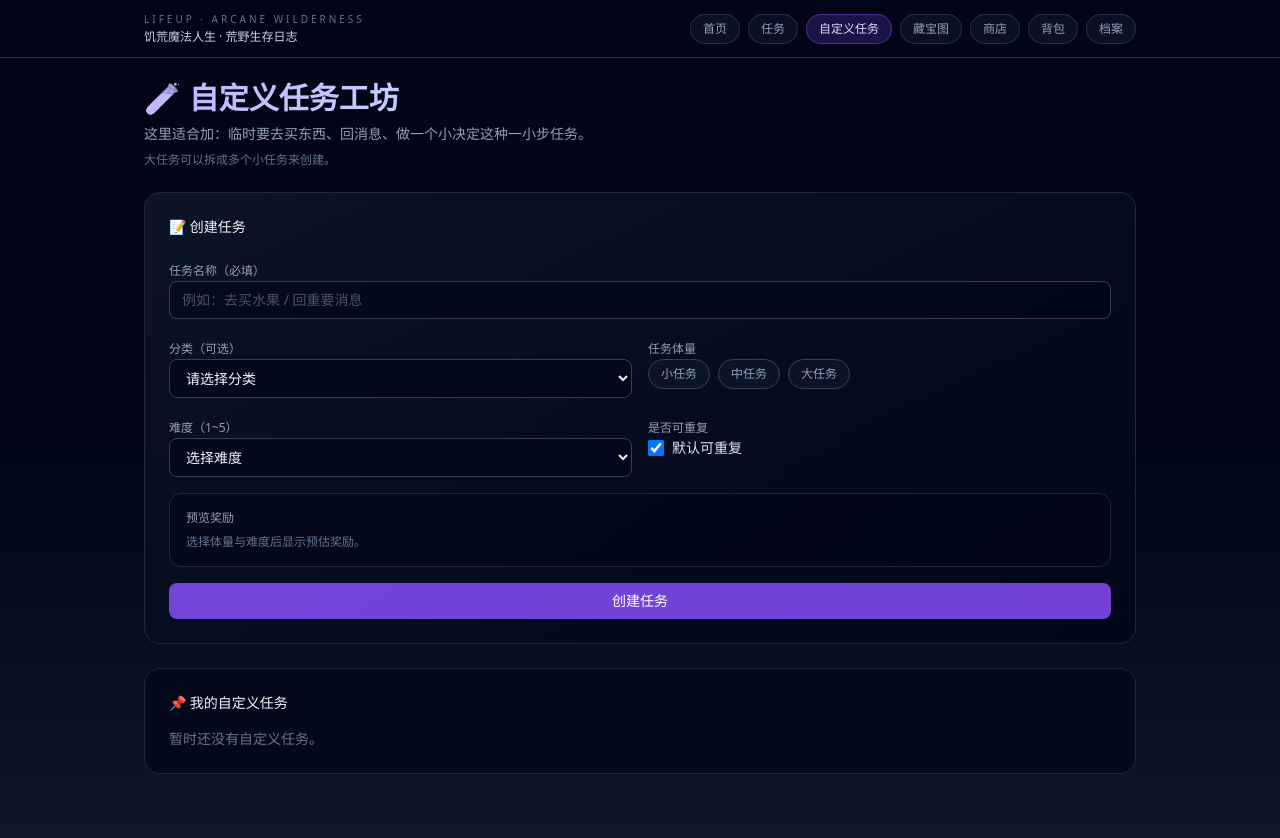
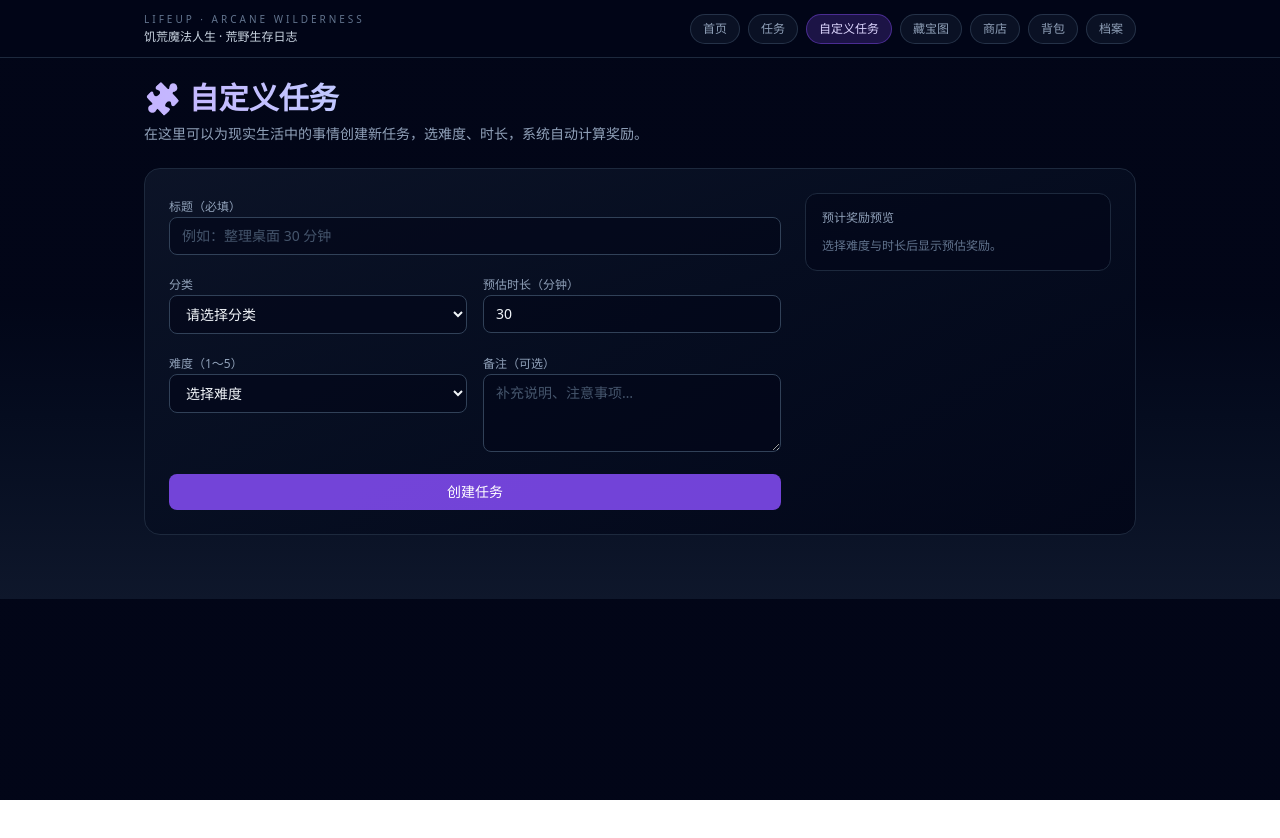
Before and after one commit to sun459876829/lifeup, a Next.js app: page /custom-tasks in a window 1280 px wide. After the commit the page ends 800 px from the top, so only its background shows below. Built offline with nearby package versions, Linux system fonts and the light colour scheme.

Commit message:
Add custom task creation and previews

```diff
--- a/src/app/custom-tasks/page.js
+++ b/src/app/custom-tasks/page.js
@@ -1,59 +1,54 @@
 "use client";
 
-import { useMemo, useState } from "react";
+import Link from "next/link";
+import { useMemo, useRef, useState } from "react";
 import { useWorld } from "../worldState";
-import { computeRewardsForTask, TASK_SIZE_OPTIONS } from "../gameConfig/taskRewards";
+import { calculateReward } from "../../game/config";
 
 const CATEGORY_OPTIONS = [
-  { value: "life", label: "生活" },
-  { value: "other", label: "购物" },
-  { value: "course", label: "学习" },
-  { value: "future", label: "工作" },
-  { value: "other", label: "情绪" },
-  { value: "other", label: "其他" },
+  { value: "study", label: "学习", kind: "study" },
+  { value: "money", label: "工作赚钱", kind: "money" },
+  { value: "life", label: "生活整理", kind: "life" },
+  { value: "body", label: "运动身体", kind: "body" },
+  { value: "social", label: "社交", kind: "social" },
+  { value: "misc", label: "其他", kind: "misc" },
 ];
 
-const SIZE_LABELS = TASK_SIZE_OPTIONS.reduce((acc, item) => {
-  acc[item.value] = item.label;
-  return acc;
-}, {});
+const DIFFICULTY_OPTIONS = [
+  { value: 1, label: "1 · 超轻松" },
+  { value: 2, label: "2 · 普通" },
+  { value: 3, label: "3 · 有点难" },
+  { value: 4, label: "4 · 挑战" },
+  { value: 5, label: "5 · 史诗任务" },
+];
 
-const SIZE_MINUTES = TASK_SIZE_OPTIONS.reduce((acc, item) => {
-  acc[item.value] = item.minutes;
-  return acc;
-}, {});
-
-function formatSanity(effect) {
-  if (!effect?.sanity) return "🧠 0";
-  return `🧠 ${effect.sanity > 0 ? "+" : ""}${effect.sanity}`;
+function resolveCategoryKind(category) {
+  return CATEGORY_OPTIONS.find((option) => option.value === category)?.kind || "misc";
 }
 
 export default function CustomTasksPage() {
-  const { hydrated, tasks, registerTask, removeTask } = useWorld();
+  const { hydrated, registerTask } = useWorld();
+  const titleRef = useRef(null);
   const [form, setForm] = useState({
     title: "",
     category: "",
-    size: "",
     difficulty: "",
-    isRepeatable: true,
+    minutes: "30",
+    notes: "",
   });
-  const [message, setMessage] = useState("");
+  const [feedback, setFeedback] = useState(null);
 
-  const preview = useMemo(
-    () =>
-      computeRewardsForTask({
-        size: form.size,
-        difficulty: form.difficulty,
-        category: form.category || "other",
-        isUserCreated: true,
-      }),
-    [form.size, form.difficulty, form.category]
-  );
-
-  const customTasks = useMemo(
-    () => tasks.filter((task) => task.isUserCreated),
-    [tasks]
-  );
+  const rewardPreview = useMemo(() => {
+    const minutesValue = Number(form.minutes);
+    const difficultyValue = Number(form.difficulty);
+    if (!minutesValue || !difficultyValue) return null;
+    return calculateReward({
+      difficulty: difficultyValue,
+      minutes: minutesValue,
+      kind: resolveCategoryKind(form.category),
+      comboCount: 1,
+    });
+  }, [form.category, form.difficulty, form.minutes]);
 
   function handleChange(key, value) {
     setForm((prev) => ({ ...prev, [key]: value }));
@@ -61,49 +56,68 @@ export default function CustomTasksPage() {
 
   function handleSubmit(event) {
     event.preventDefault();
-    if (!form.title.trim()) {
-      setMessage("请先填写任务名称");
+    const title = form.title.trim();
+    if (!title) {
+      setFeedback({ type: "error", text: "请先填写任务标题。" });
       return;
     }
-    if (!form.size || !form.difficulty) {
-      setMessage("请选择任务体量与难度");
+    if (!form.category) {
+      setFeedback({ type: "error", text: "请选择任务分类。" });
       return;
     }
 
-    const reward = computeRewardsForTask({
-      size: form.size,
-      difficulty: form.difficulty,
-      category: form.category || "other",
+    const minutesValue = Number(form.minutes);
+    const difficultyValue = Number(form.difficulty);
+
+    if (!minutesValue || minutesValue < 5 || minutesValue > 180) {
+      setFeedback({ type: "error", text: "时长建议填写 5～180 分钟。" });
+      return;
+    }
+    if (!difficultyValue || difficultyValue < 1 || difficultyValue > 5) {
+      setFeedback({ type: "error", text: "请选择任务难度。" });
+      return;
+    }
+
+    const preview = calculateReward({
+      difficulty: difficultyValue,
+      minutes: minutesValue,
+      kind: resolveCategoryKind(form.category),
+      comboCount: 1,
+    });
+
+    const created = registerTask({
+      title,
+      category: form.category,
+      notes: form.notes.trim(),
+      difficulty: difficultyValue,
+      minutes: minutesValue,
+      kind: resolveCategoryKind(form.category),
+      exp: preview.exp,
+      coinsReward: preview.coins,
+      rewardPreview: { coins: preview.coins, exp: preview.exp },
+      isRepeatable: true,
       isUserCreated: true,
     });
 
-    const created = registerTask({
-      title: form.title.trim(),
-      category: form.category || "other",
-      isRepeatable: form.isRepeatable,
-      exp: reward.exp,
-      coinsReward: reward.coinsReward,
-      effect: reward.effect,
-      isUserCreated: true,
-      size: form.size,
-      minutes: SIZE_MINUTES[form.size],
-      difficulty: Number(form.difficulty),
+    if (created) {
+      setFeedback({
+        type: "success",
+        text: `创建成功：${created.title}`,
+        reward: preview,
       });
-
-    if (created) {
-      setMessage(`已创建任务：${created.title}`);
       setForm({
         title: "",
         category: "",
-        size: "",
         difficulty: "",
-        isRepeatable: true,
+        minutes: "30",
+        notes: "",
       });
     }
   }
 
-  function handleDelete(taskId) {
-    removeTask(taskId);
+  function handleCreateAnother() {
+    setFeedback(null);
+    titleRef.current?.focus();
   }
 
   if (!hydrated) {
@@ -113,7 +127,7 @@ export default function CustomTasksPage() {
           <div className="text-xs tracking-[0.3em] uppercase text-slate-500">
             LifeUP · Arcane Wilderness
           </div>
-          <div className="text-lg text-slate-100">正在加载任务工坊…</div>
+          <div className="text-lg text-slate-100">正在加载自定义任务…</div>
         </div>
       </div>
     );
@@ -123,33 +137,61 @@ export default function CustomTasksPage() {
     <div className="space-y-6">
       <header className="space-y-2">
         <h1 className="text-3xl font-semibold bg-gradient-to-r from-violet-300 via-sky-200 to-emerald-300 bg-clip-text text-transparent">
-          🧪 自定义任务工坊
+          🧩 自定义任务
         </h1>
         <p className="text-sm text-slate-400">
-          这里适合加：临时要去买东西、回消息、做一个小决定这种一小步任务。
+          在这里可以为现实生活中的事情创建新任务，选难度、时长，系统自动计算奖励。
         </p>
-        <p className="text-xs text-slate-500">大任务可以拆成多个小任务来创建。</p>
       </header>
 
-      {message && (
-        <div className="rounded-lg bg-violet-500/20 border border-violet-500/40 p-3 text-sm text-violet-100">
-          {message}
+      {feedback && (
+        <div
+          className={`rounded-lg border p-4 text-sm ${
+            feedback.type === "success"
+              ? "bg-emerald-500/15 border-emerald-500/40 text-emerald-100"
+              : "bg-rose-500/20 border-rose-500/40 text-rose-100"
+          }`}
+        >
+          <div className="font-medium">{feedback.text}</div>
+          {feedback.type === "success" && feedback.reward && (
+            <div className="mt-2 text-xs text-emerald-200">
+              奖励预览：{feedback.reward.coins} coin，{feedback.reward.exp} EXP（当前连击可能进一步提高）
+            </div>
+          )}
+          {feedback.type === "success" && (
+            <div className="mt-3 flex flex-wrap gap-2">
+              <button
+                type="button"
+                onClick={handleCreateAnother}
+                className="rounded-full border border-emerald-400/40 bg-emerald-500/10 px-3 py-1 text-xs text-emerald-100"
+              >
+                再创建一个
+              </button>
+              <Link
+                href="/tasks"
+                className="rounded-full border border-slate-700 bg-slate-900/60 px-3 py-1 text-xs text-slate-200"
+              >
+                返回任务列表
+              </Link>
+            </div>
+          )}
         </div>
       )}
 
-      <section className="rounded-2xl border border-slate-800 bg-gradient-to-br from-slate-900/80 to-slate-950/90 p-6 space-y-5">
-        <h2 className="text-sm font-medium text-slate-100">📝 创建任务</h2>
+      <section className="rounded-2xl border border-slate-800 bg-gradient-to-br from-slate-900/80 to-slate-950/90 p-6">
+        <div className="grid gap-6 lg:grid-cols-[minmax(0,2fr)_minmax(0,1fr)]">
           <form className="space-y-4" onSubmit={handleSubmit}>
             <div className="space-y-2">
               <label className="text-xs text-slate-400" htmlFor="task-title">
-              任务名称（必填）
+                标题（必填）
               </label>
               <input
                 id="task-title"
+                ref={titleRef}
                 type="text"
                 value={form.title}
                 onChange={(event) => handleChange("title", event.target.value)}
-              placeholder="例如：去买水果 / 回重要消息"
+                placeholder="例如：整理桌面 30 分钟"
                 className="w-full rounded-lg border border-slate-700 bg-slate-950/60 px-3 py-2 text-sm text-slate-100 placeholder:text-slate-600 focus:outline-none focus:ring-2 focus:ring-violet-500/40"
                 required
               />
@@ -158,17 +200,18 @@ export default function CustomTasksPage() {
             <div className="grid gap-4 md:grid-cols-2">
               <div className="space-y-2">
                 <label className="text-xs text-slate-400" htmlFor="task-category">
-                分类（可选）
+                  分类
                 </label>
                 <select
                   id="task-category"
                   value={form.category}
                   onChange={(event) => handleChange("category", event.target.value)}
                   className="w-full rounded-lg border border-slate-700 bg-slate-950/60 px-3 py-2 text-sm text-slate-100 focus:outline-none focus:ring-2 focus:ring-violet-500/40"
+                  required
                 >
                   <option value="">请选择分类</option>
                   {CATEGORY_OPTIONS.map((option) => (
-                  <option key={`${option.label}-${option.value}`} value={option.value}>
+                    <option key={option.value} value={option.value}>
                       {option.label}
                     </option>
                   ))}
@@ -176,77 +219,56 @@ export default function CustomTasksPage() {
               </div>
 
               <div className="space-y-2">
-              <span className="text-xs text-slate-400">任务体量</span>
-              <div className="flex flex-wrap gap-2">
-                {TASK_SIZE_OPTIONS.map((option) => (
-                  <label
-                    key={option.value}
-                    className={`px-3 py-1.5 rounded-full text-xs border transition cursor-pointer ${
-                      form.size === option.value
-                        ? "bg-violet-500/30 border-violet-400 text-violet-100"
-                        : "bg-slate-900/70 border-slate-700 text-slate-400 hover:text-slate-200"
-                    }`}
-                  >
+                <label className="text-xs text-slate-400" htmlFor="task-minutes">
+                  预估时长（分钟）
+                </label>
                 <input
-                      type="radio"
-                      name="task-size"
-                      value={option.value}
-                      checked={form.size === option.value}
-                      onChange={(event) => handleChange("size", event.target.value)}
-                      className="sr-only"
+                  id="task-minutes"
+                  type="number"
+                  min={5}
+                  max={180}
+                  step={5}
+                  value={form.minutes}
+                  onChange={(event) => handleChange("minutes", event.target.value)}
+                  className="w-full rounded-lg border border-slate-700 bg-slate-950/60 px-3 py-2 text-sm text-slate-100 focus:outline-none focus:ring-2 focus:ring-violet-500/40"
                 />
-                    {option.label}
-                  </label>
-                ))}
-              </div>
               </div>
             </div>
 
             <div className="grid gap-4 md:grid-cols-2">
               <div className="space-y-2">
                 <label className="text-xs text-slate-400" htmlFor="task-difficulty">
-                难度（1~5）
+                  难度（1～5）
                 </label>
                 <select
                   id="task-difficulty"
                   value={form.difficulty}
                   onChange={(event) => handleChange("difficulty", event.target.value)}
                   className="w-full rounded-lg border border-slate-700 bg-slate-950/60 px-3 py-2 text-sm text-slate-100 focus:outline-none focus:ring-2 focus:ring-violet-500/40"
+                  required
                 >
                   <option value="">选择难度</option>
-                {[1, 2, 3, 4, 5].map((level) => (
-                  <option key={level} value={level}>
-                    {level}
+                  {DIFFICULTY_OPTIONS.map((option) => (
+                    <option key={option.value} value={option.value}>
+                      {option.label}
                     </option>
                   ))}
                 </select>
               </div>
 
               <div className="space-y-2">
-              <span className="text-xs text-slate-400">是否可重复</span>
-              <label className="flex items-center gap-2 text-sm text-slate-200">
-                <input
-                  type="checkbox"
-                  checked={form.isRepeatable}
-                  onChange={(event) => handleChange("isRepeatable", event.target.checked)}
-                  className="h-4 w-4 rounded border-slate-600 bg-slate-900 text-violet-500 focus:ring-violet-500"
+                <label className="text-xs text-slate-400" htmlFor="task-notes">
+                  备注（可选）
+                </label>
+                <textarea
+                  id="task-notes"
+                  value={form.notes}
+                  onChange={(event) => handleChange("notes", event.target.value)}
+                  placeholder="补充说明、注意事项…"
+                  rows={3}
+                  className="w-full rounded-lg border border-slate-700 bg-slate-950/60 px-3 py-2 text-sm text-slate-100 placeholder:text-slate-600 focus:outline-none focus:ring-2 focus:ring-violet-500/40"
                 />
-                默认可重复
-              </label>
               </div>
-          </div>
-
-          <div className="rounded-xl border border-slate-800 bg-slate-950/60 p-4">
-            <div className="text-xs text-slate-400">预览奖励</div>
-            {form.size && form.difficulty ? (
-              <div className="mt-2 flex flex-wrap gap-3 text-sm text-slate-200">
-                <span>预计 EXP {preview.exp}</span>
-                <span>预计魔力币 {preview.coinsReward}</span>
-                <span>预计精神 {formatSanity(preview.effect)}</span>
-              </div>
-            ) : (
-              <div className="mt-2 text-xs text-slate-500">选择体量与难度后显示预估奖励。</div>
-            )}
             </div>
 
             <button
@@ -256,41 +278,21 @@ export default function CustomTasksPage() {
               创建任务
             </button>
           </form>
-      </section>
 
-      <section className="rounded-2xl border border-slate-800 bg-slate-950/70 p-6 space-y-4">
-        <h2 className="text-sm font-medium text-slate-100">📌 我的自定义任务</h2>
-        {customTasks.length === 0 ? (
-          <div className="text-sm text-slate-500">暂时还没有自定义任务。</div>
+          <aside className="rounded-xl border border-slate-800 bg-slate-950/60 p-4 h-fit">
+            <div className="text-xs text-slate-400">预计奖励预览</div>
+            {rewardPreview ? (
+              <div className="mt-3 space-y-2 text-sm text-slate-200">
+                <div className="text-base font-semibold">
+                  {rewardPreview.coins} coin · {rewardPreview.exp} EXP
+                </div>
+                <div className="text-xs text-slate-400">当前连击可能进一步提高。</div>
+              </div>
             ) : (
-          <div className="space-y-3">
-            {customTasks.map((task) => (
-              <div key={task.id} className="rounded-xl border border-slate-700 bg-slate-950/50 p-4">
-                <div className="flex items-center justify-between">
-                  <div>
-                    <div className="text-sm font-medium text-slate-200">{task.title}</div>
-                    <div className="text-xs text-slate-500">
-                      {task.category || "其他"} · {SIZE_LABELS[task.size] || "-"} · 难度 {task.difficulty || "-"}
+              <div className="mt-3 text-xs text-slate-500">选择难度与时长后显示预估奖励。</div>
+            )}
+          </aside>
         </div>
-                  </div>
-                  <button
-                    type="button"
-                    onClick={() => handleDelete(task.id)}
-                    className="text-xs text-rose-300 hover:text-rose-200"
-                  >
-                    删除
-                  </button>
-                </div>
-                <div className="mt-2 flex flex-wrap gap-2 text-xs text-slate-400">
-                  <span>EXP {task.exp}</span>
-                  <span>🪙 {task.coinsReward}</span>
-                  <span>{formatSanity(task.effect)}</span>
-                  {task.isRepeatable && <span>🔁 可重复</span>}
-                </div>
-              </div>
-            ))}
-          </div>
-        )}
       </section>
     </div>
   );
--- a/src/app/tasks/page.js
+++ b/src/app/tasks/page.js
@@ -4,6 +4,22 @@ import { useMemo, useState } from "react";
 import { useWorld } from "../worldState";
 import { TASK_CATEGORIES, TASK_TEMPLATES } from "../gameConfig/tasksConfig";
 import { calculateReward, resolveTaskKind } from "../../game/config";
+
+const CUSTOM_CATEGORY_LABELS = {
+  study: "学习",
+  money: "工作赚钱",
+  life: "生活整理",
+  body: "运动身体",
+  social: "社交",
+  misc: "其他",
+};
+
+const SYSTEM_CATEGORY_LABELS = TASK_CATEGORIES.reduce((acc, item) => {
+  acc[item.key] = item.label;
+  return acc;
+}, {});
+
+const CATEGORY_LABELS = { ...SYSTEM_CATEGORY_LABELS, ...CUSTOM_CATEGORY_LABELS };
 
 function normalizeEffect(category, effect = {}) {
   return effect;
@@ -16,6 +32,15 @@ function formatEffect(category, effect = {}) {
   if (normalized.sanity) labels.push(`🧠 ${normalized.sanity > 0 ? "+" : ""}${normalized.sanity} 精神`);
   if (normalized.life) labels.push(`❤️ ${normalized.life > 0 ? "+" : ""}${normalized.life} 生命`);
   return labels;
+}
+
+function formatDifficulty(level) {
+  const value = Math.min(5, Math.max(1, Number(level) || 1));
+  return `${"★".repeat(value)}${"☆".repeat(5 - value)}`;
+}
+
+function resolveCategoryLabel(category) {
+  return CATEGORY_LABELS[category] || category || "其他";
 }
 
 export default function TasksPage() {
@@ -191,15 +216,31 @@ export default function TasksPage() {
           <div className="space-y-3">
             {todoTasks.map((task) => {
               const effects = formatEffect(task.category, task.effect);
+              const resolvedKind = task.kind || resolveTaskKind(task.category, task.kind);
+              const rewardPreview = calculateReward({
+                difficulty: task.difficulty || 1,
+                minutes: task.minutes || 10,
+                kind: resolvedKind,
+                comboCount: 1,
+              });
               const canComplete = true;
               return (
                 <div key={task.id} className="rounded-xl border border-slate-700 bg-slate-950/50 p-4">
                   <div className="flex items-center justify-between">
                     <div>
                       <div className="text-sm font-medium text-slate-200">{task.title}</div>
-                      <div className="text-xs text-slate-500">{task.category}</div>
+                      <div className="mt-1 flex flex-wrap gap-2 text-[11px] text-slate-400">
+                        <span className="rounded-full border border-slate-700 bg-slate-900/70 px-2 py-0.5">
+                          {resolveCategoryLabel(task.category)}
+                        </span>
+                        <span className="rounded-full border border-slate-700 bg-slate-900/70 px-2 py-0.5">
+                          难度 {formatDifficulty(task.difficulty)}
+                        </span>
+                      </div>
                     </div>
-                    <span className="text-xs text-slate-400">EXP {task.exp}</span>
+                    <span className="text-xs text-slate-400">
+                      预计 EXP {rewardPreview.exp}
+                    </span>
                   </div>
                   {effects.length > 0 && (
                     <div className="mt-2 flex flex-wrap gap-2">
@@ -215,7 +256,7 @@ export default function TasksPage() {
                   )}
                   <div className="mt-3 flex items-center justify-between">
                     <div className="text-xs text-slate-500">
-                      奖励 🪙 {task.coinsReward} · {task.isRepeatable ? "可重复" : "一次性"}
+                      预计奖励 🪙 {rewardPreview.coins} · {task.isRepeatable ? "可重复" : "一次性"}
                     </div>
                     <button
                       onClick={() => handleComplete(task.id)}
--- a/src/app/worldState.js
+++ b/src/app/worldState.js
@@ -720,6 +720,7 @@ export function WorldProvider({ children }) {
       id: newId(),
       title: taskInput.title,
       category: taskInput.category || "other",
+      notes: taskInput.notes || "",
       subtype: taskInput.subtype,
       status: "todo",
       isRepeatable: Boolean(taskInput.isRepeatable),
@@ -727,6 +728,7 @@ export function WorldProvider({ children }) {
       exp: taskInput.exp || baseReward.exp,
       coinsReward: taskInput.coinsReward || baseReward.coins,
       effect: taskInput.effect || { sanity: sanityBonus },
+      rewardPreview: taskInput.rewardPreview,
       lastCompletedAt: taskInput.lastCompletedAt,
       prerequisites: taskInput.prerequisites || [],
       requirements: taskInput.requirements || {},
```
Lines whose indentation alone changed are shown as unchanged.
